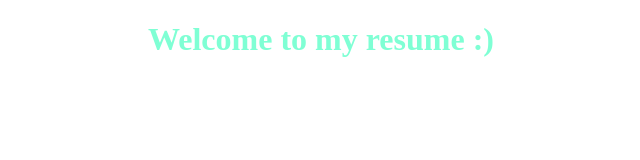
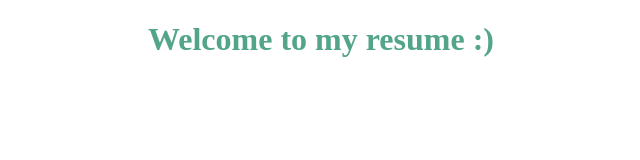
Before and after one commit to ninenine-github/ninenine-github.github.io, a plain HTML site: page index.html in a window 1280 px wide. Shown: the whole page, without its empty margins (319-959 px from the left). Drawn offline with Linux system fonts and the light colour scheme.

Commit message:
change front color

```diff
--- a/index.html
+++ b/index.html
@@ -4,7 +4,7 @@
         <title>My Resume</title>
         <style>
             h1 {
-                color: aquamarine;
+                color: rgb(82, 165, 137);
                 text-align: center;
             }
         </style>
```
